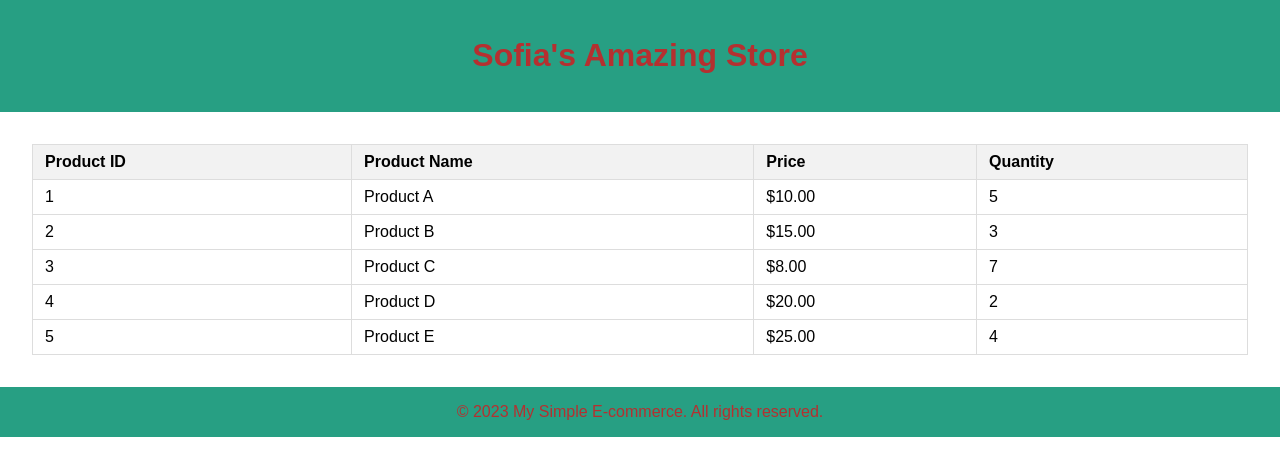
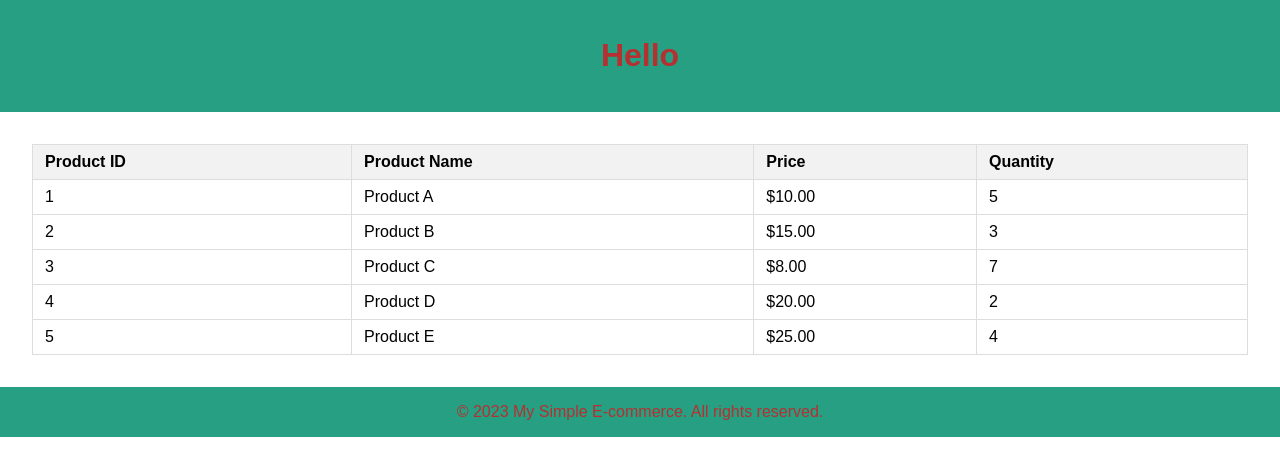
Before and after one commit to cdcalderon/sofacollaborative, a plain HTML site: page index.html in a window 1280 px wide. Drawn offline with Linux system fonts and the light colour scheme.

Commit message:
Change title to hello

```diff
--- a/index.html
+++ b/index.html
@@ -8,7 +8,7 @@
 </head>
 <body>
     <header>
-        <h1>Sofia's Amazing Store</h1>
+        <h1>Hello</h1>
     </header>
 
     <main>
```
